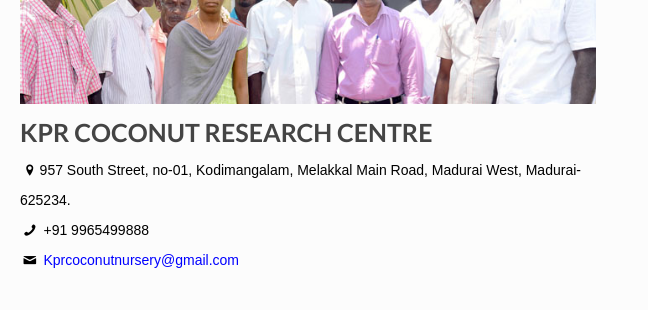
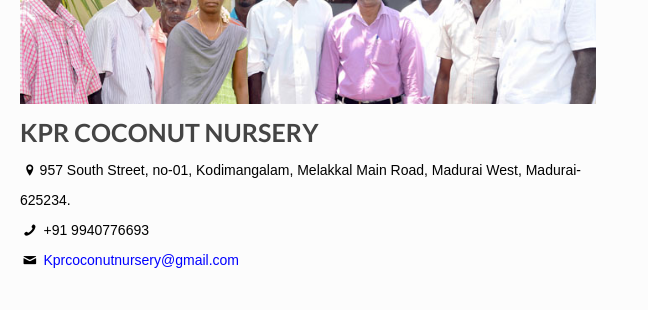
Before and after one commit to kprcoconutfarm/kprcoconutfarm.github.io, a plain HTML site: page index.html in a window 1280 px wide. Shown: the part 2676-2986 px from the top of the page, 632-1280 px from the left. Drawn offline with Linux system fonts and the light colour scheme; a web font is replaced by a local one.

Commit message:
Update index.html

```diff
--- a/index.html
+++ b/index.html
@@ -334,7 +334,7 @@
                                         <div class="column_attr ">
                                             <img alt="" src="content/yoga/images/7.jpg" />
 
-                                            <h1>KPR Coconut research centre</h1>
+                                            <h1>KPR Coconut Nursery</h1>
 
 											<ul class="address">
                                                     <li class="address">
@@ -343,7 +343,7 @@
                                                     <li class="phone">
                                                         <span class="icon"><i class="icon-phone"></i></span>
                                                         <span>
-                                                            +91 9965499888
+                                                            +91 9940776693
                                                         </span>
                                                     </li>
                                                     <li class="mail">
```
